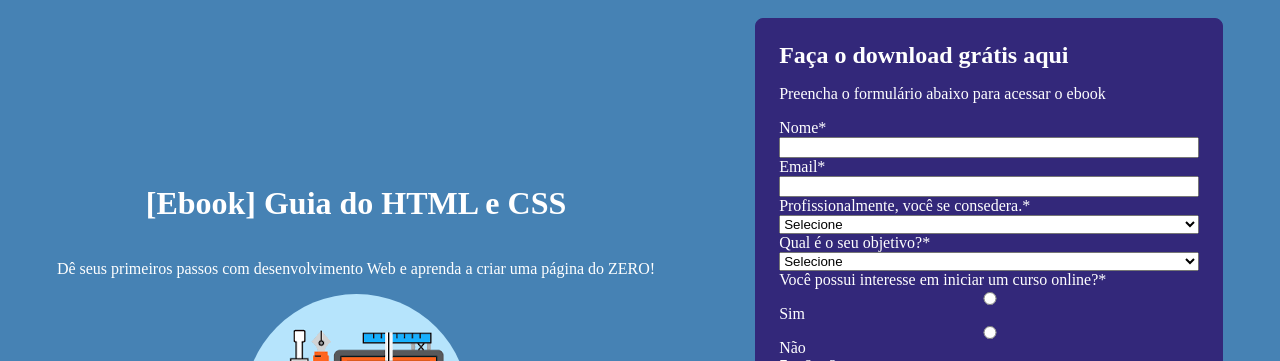
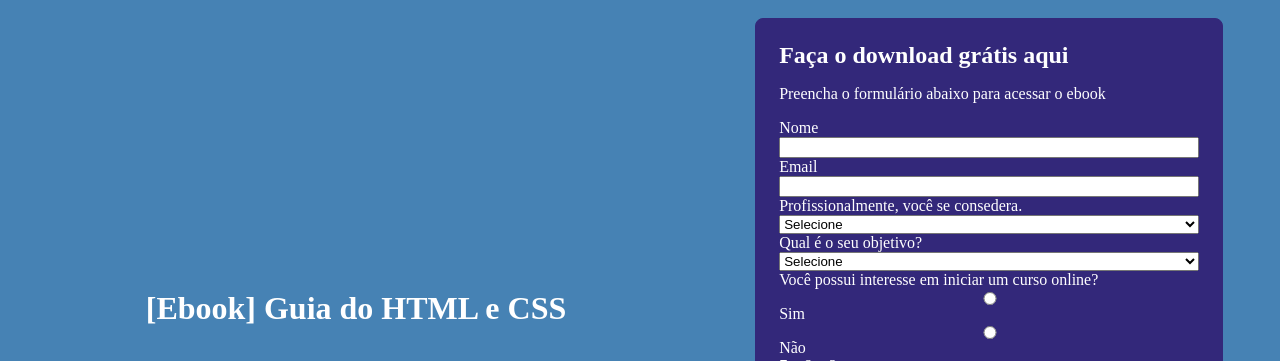
Before and after one commit to IcaroBacchi/Prova-teste, a plain HTML site: page Prova-html-css/index.html in a window 1280 px wide. Shown: the top 361 px of the page. Drawn offline with Linux system fonts and the light colour scheme.

Commit message:
Trabalho1

```diff
--- a/Prova-html-css/assest/css/style.css
+++ b/Prova-html-css/assest/css/style.css
@@ -28,12 +28,8 @@ body{
     flex-direction: column;
     padding: 15px;
 }
-.label{
-
-}
 .title-form{
     margin: 0;
-
 }
 .div1{
     display: flex;
--- a/Prova-html-css/index.html
+++ b/Prova-html-css/index.html
@@ -18,24 +18,24 @@
             <div class="div2">
                 <h2 class="title-form">Faça o download grátis aqui</h2>
                 <p class="text-form">Preencha o formulário abaixo para acessar o ebook</p>
-                <label class="label">Nome*</label>
+                <label class="label">Nome</label>
                 <input class="input" type="text" name="name" id="name">
-                <label class="label">Email*</label>
+                <label class="label">Email</label>
                 <input class="input" type="email" name="email" id="email">
-                <label class="label">Profissionalmente, você se consedera.*</label>
+                <label class="label">Profissionalmente, você se consedera.</label>
                 <select class="select" name="item" id="item">
                     <option value="Selecione">Selecione</option>
                     <option value="junior">Junior</option>
                     <option value="master">Master</option>
                 </select>
-                <label class="label">Qual é o seu objetivo?*</label>
+                <label class="label">Qual é o seu objetivo?</label>
                 <select class="select" name="objetivo" id="objetivo">
                     <option value="Selecione">Selecione</option>
                     <option value="FS">Full stack</option>
                     <option value="FE">Front-end</option>
                     <option value="BE">Back-end</option>
                 </select>
-                <label class="label">Você possui interesse em iniciar um curso online?*</label>
+                <label class="label">Você possui interesse em iniciar um curso online?</label>
                 <input class="radio" type="radio" name="online" value="Sim">
                 <span>Sim</span>
                 <input class="radio" type="radio" name="online" value="Não">
```
Also changed, not shown: Prova-html-css/Imagem.jpg (deleted).
